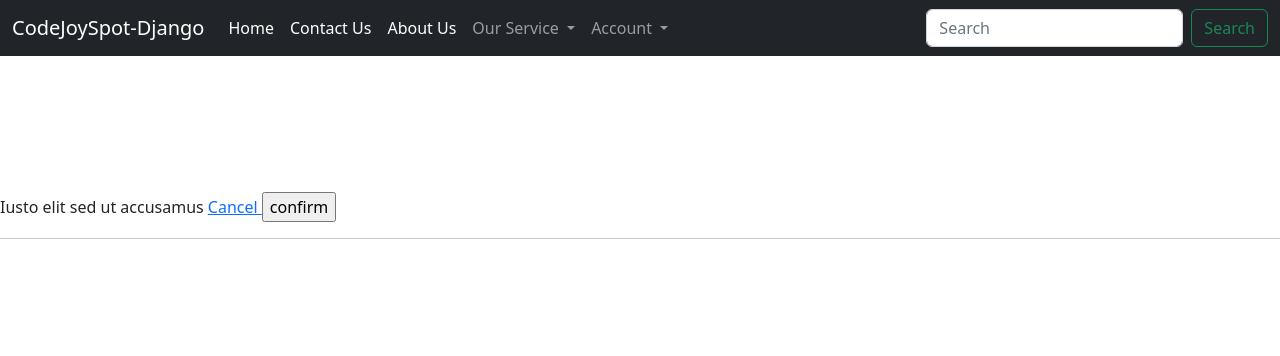
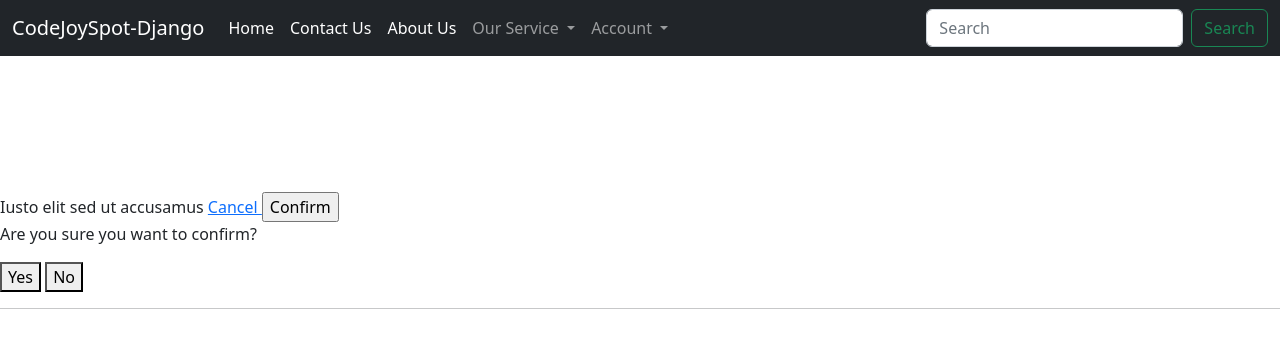
Before and after one commit to mrnarayanzade/codejoyspot, a Django app: page /delete-project/7e4ab1b1-3dbf-4922-a633-b892237c1f88 in a window 1280 px wide. Shown: the top 356 px of the page. Run offline with Django 4.2, Linux system fonts and the light colour scheme; data comes from the database, SQL or seed files in the repository; both versions use the stored data as it was after the commit.

Commit message:
added static settitng but it now working as of now

```diff
--- a/codejoyspot/settings.py
+++ b/codejoyspot/settings.py
@@ -107,6 +107,8 @@ USE_TZ = True
 
 STATIC_URL = 'static/'
 
+STATICFILES_DIRS = [os.path.join('static')]
+
 # Default primary key field type
 # https://docs.djangoproject.com/en/4.0/ref/settings/#default-auto-field
 
--- a/css/style.css
+++ b/static/css/style.css
@@ -1,3 +1,3 @@
-.card{
+body{
     background: red;
 }
--- a/templates/delete_project.html
+++ b/templates/delete_project.html
@@ -1,10 +1,19 @@
 {% extends 'header.html' %}
+
 {% block content %}
 <br><br><br><br><br><br><br>
 
-<form action="" method="POST"> {{ object }}
-{% csrf_token %}
-<a href="{% url 'projects' %}">Cancel </a>
-<input type="submit" value="confirm">
+<form action="" method="POST" class="confirmation-form">
+    {{ object }}
+    {% csrf_token %}
+    <a href="{% url 'projects' %}">Cancel </a>
+    <input type="submit" value="Confirm">
 </form>
+
+<div class="confirm-box" id="confirm-box">
+    <p>Are you sure you want to confirm?</p>
+    <button id="confirm-yes">Yes</button>
+    <button id="confirm-no">No</button>
+</div>
+
 {% endblock content %}
--- a/templates/header.html
+++ b/templates/header.html
@@ -1,4 +1,5 @@
 <!DOCTYPE html>
+{% load static %}
 <html lang="en">
 <head>
   <title>Code Joy Spot - Python - Django Project</title>
@@ -6,7 +7,7 @@
   <meta name="viewport" content="width=device-width, initial-scale=1">
  <link href="https://cdn.jsdelivr.net/npm/bootstrap@5.2.1/dist/css/bootstrap.min.css" rel="stylesheet">
 <script src="https://cdn.jsdelivr.net/npm/bootstrap@5.2.1/dist/js/bootstrap.bundle.min.js"></script>
-<link rel="stylesheet" href="css/sytle.css" crossorigin="anonymous" referrerpolicy="no-referrer" />
+<link rel="stylesheet" href="{% static 'css/sytle.css' %}"  />
 <link rel="stylesheet" href="https://cdnjs.cloudflare.com/ajax/libs/font-awesome/6.2.0/css/all.min.css" integrity="sha512-xh6O/CkQoPOWDdYTDqeRdPCVd1SpvCA9XXcUnZS2FmJNp1coAFzvtCN9BmamE+4aHK8yyUHUSCcJHgXloTyT2A==" crossorigin="anonymous" referrerpolicy="no-referrer" />
     <script src="https://cdnjs.cloudflare.com/ajax/libs/font-awesome/6.2.0/js/all.min.js" integrity="sha512-naukR7I+Nk6gp7p5TMA4ycgfxaZBJ7MO5iC3Fp6ySQyKFHOGfpkSZkYVWV5R7u7cfAicxanwYQ5D1e17EfJcMA==" crossorigin="anonymous" referrerpolicy="no-referrer"></script>
 </head>
--- a/templates/projects.html
+++ b/templates/projects.html
@@ -1,5 +1,4 @@
 {% extends 'header.html' %}
-
 {% block content %}
 <div class="container my-5">
 <div class="row">
```
Also changed, not shown: db.sqlite3, js/js.js (deleted).
